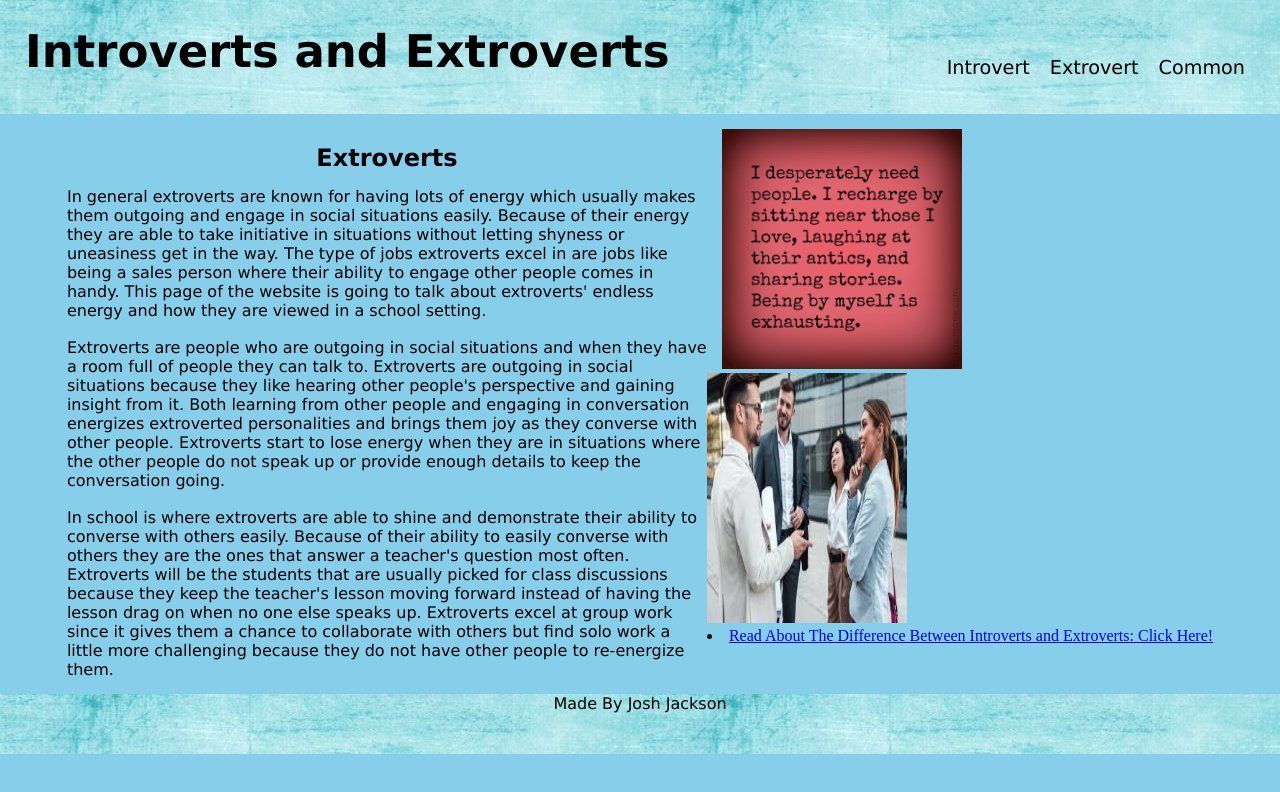
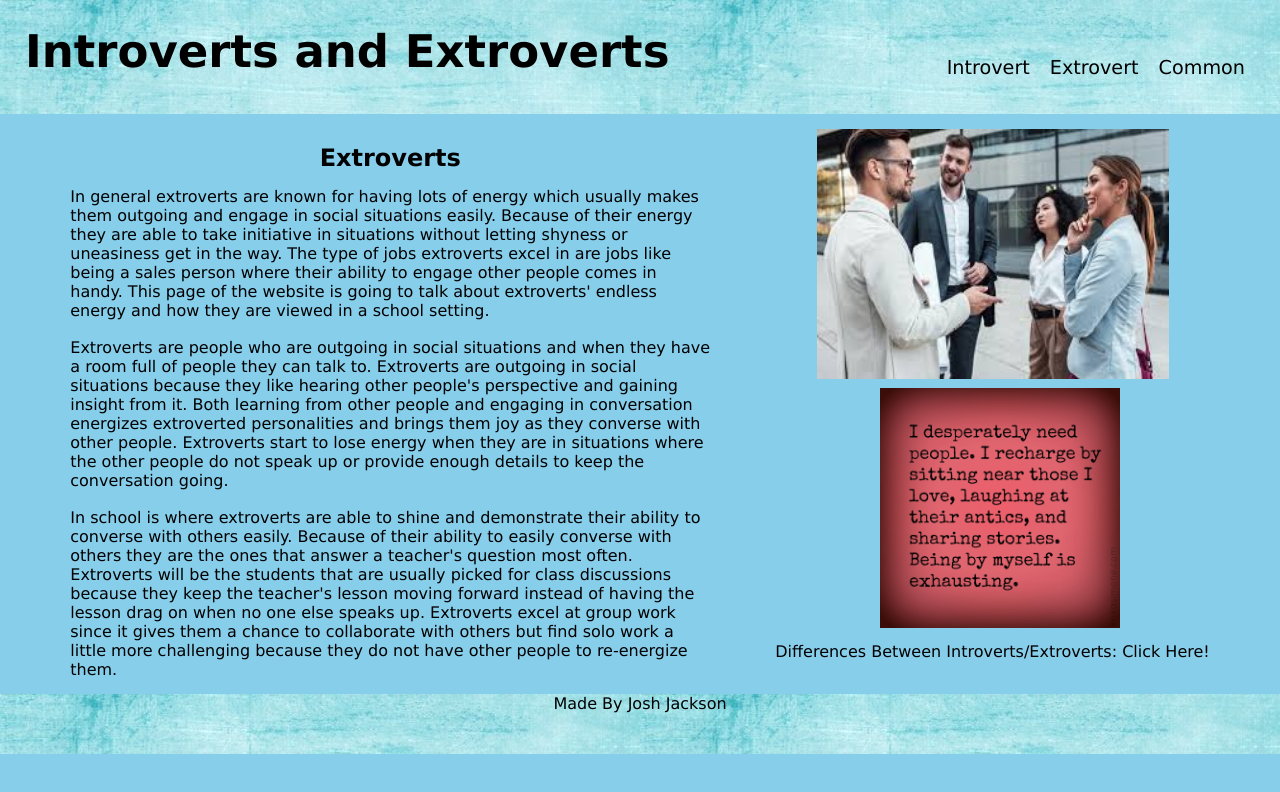
Before and after one commit to Joker282855/introvert-webpage, a React (Create React App) app: page /extrovert in a window 1280 px wide. Shown: the top 792 px of the page. Built offline with nearby package versions, Linux system fonts and the light colour scheme.

Commit message:
got the extrovert page all figured out

```diff
--- a/src/components/Extrovert/index.js
+++ b/src/components/Extrovert/index.js
@@ -35,13 +35,13 @@ function Extrovert() {
                     not have other people to re-energize them.
                 </p>
             </div>
-            <div>
+            <div class="elite">
+                <img src={extrovertsTalk} class="talker" alt="people talking to each other" />
+                <br></br>
                 <img src={extrovertDescription} class="describe" alt="words that describe extroverts" />
                 <br></br>
-                <img src={extrovertsTalk} class="talker" alt="people talking to each other" />
-                <br></br>
                 <li>
-                    <a href="https://therapychanges.com/blog/2016/12/introverts-extroverts-brain-chemistry-differences/">Read About The Difference Between Introverts and Extroverts: Click Here!</a>
+                    <a href="https://therapychanges.com/blog/2016/12/introverts-extroverts-brain-chemistry-differences/">Differences Between Introverts/Extroverts: Click Here!</a>
                 </li>
             </div>
         </section>
--- a/src/index.css
+++ b/src/index.css
@@ -109,11 +109,23 @@ footer {
 }
 .describe {
   height: 240px;
-  margin-left: 15px;
+  margin-left: 170px;
+  margin-top: 5px;
 }
 .talker {
-  width: 200px;
+  width: 352px;
   height: 250px;
+  margin-left: 107px;
+}
+.elite li {
+  display: inline-block;
+  margin-top: 10px;
+}
+.elite li a {
+  text-decoration: none;
+  font-family: 'Lucida Sans', 'Lucida Sans Regular', 'Lucida Grande', 'Lucida Sans Unicode', Geneva, Verdana, sans-serif;
+  color: black;
+  margin-left: 65px;
 }
 .together {
   width: 100%;
```
